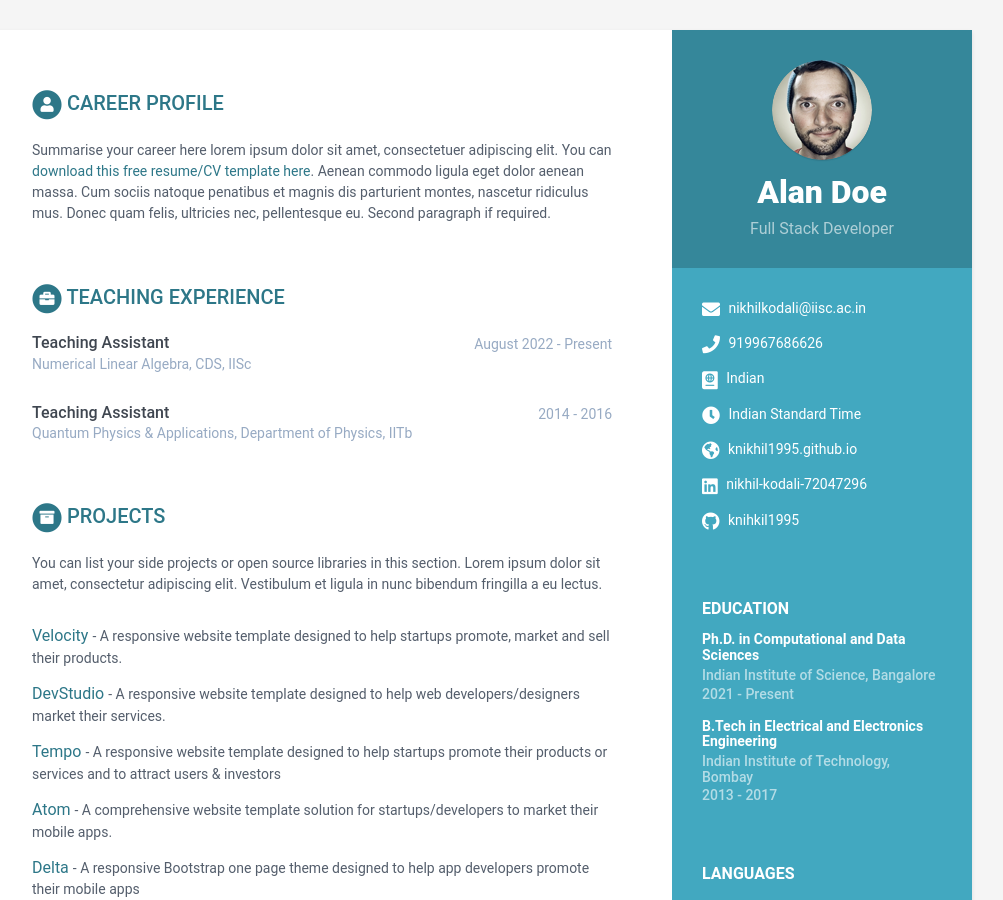
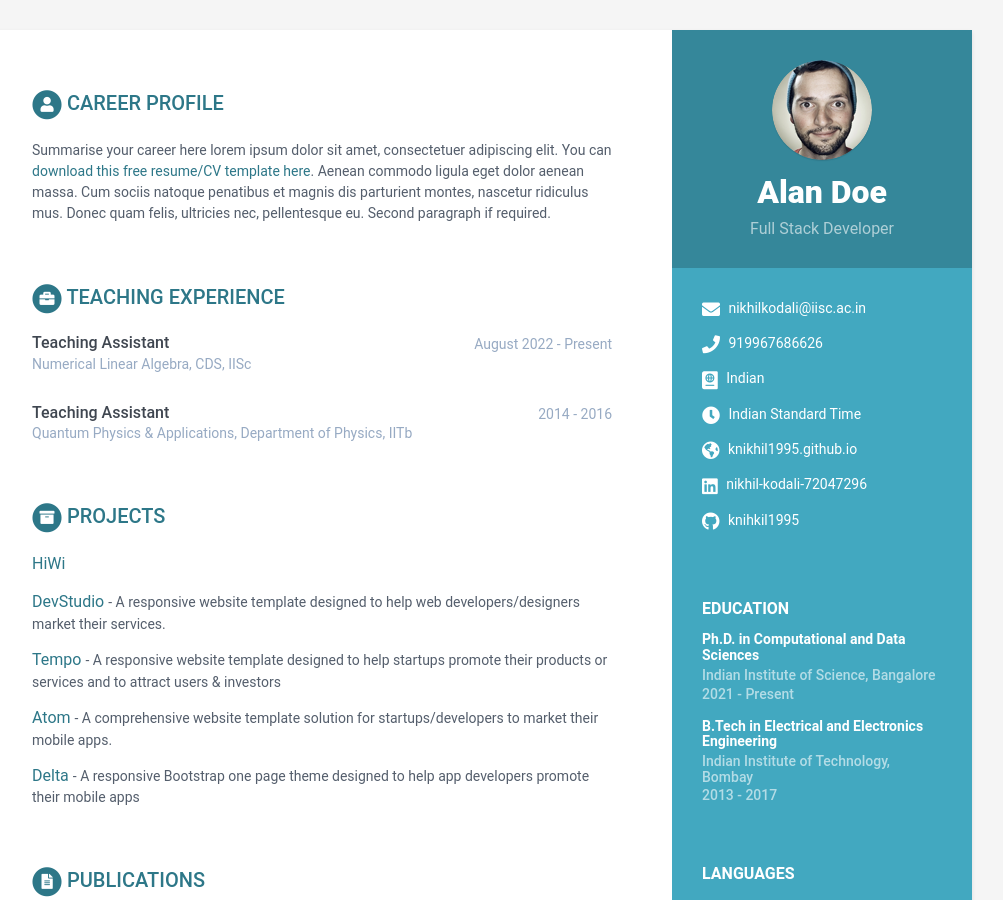
Before and after one commit to knikhil1995/knikhil1995.github.io, a Jekyll site: the page built from index.html, in a window 1280 px wide and 900 px high. Shown: the whole window, without its empty margins (168-1171 px from the left). Built offline with Jekyll 4.4.1, drawn with Linux system fonts in a browser that asks for light colours.

```diff
--- a/_data/data.yml
+++ b/_data/data.yml
@@ -100,14 +100,12 @@ experiences:
         details:
 projects:
     title: Projects
-    intro: >
-      You can list your side projects or open source libraries in this
-      section. Lorem ipsum dolor sit amet, consectetur adipiscing elit.
-      Vestibulum et ligula in nunc bibendum fringilla a eu lectus.
+    intro:
     assignments:
-      - title: Velocity
-        link:
-        tagline: "A responsive website template designed to help startups promote, market and sell their products."
+      - title: HiWi
+        time: 2017 - 2018
+        company: Institute for Computational Physics, University of Stuttgart
+        details: "I was responsible for performing structural optimization and energy calculations for NV centers in diamond slabs and their interactions with nucleobases using DFT."
 
       - title: DevStudio
         link: "#"
```
